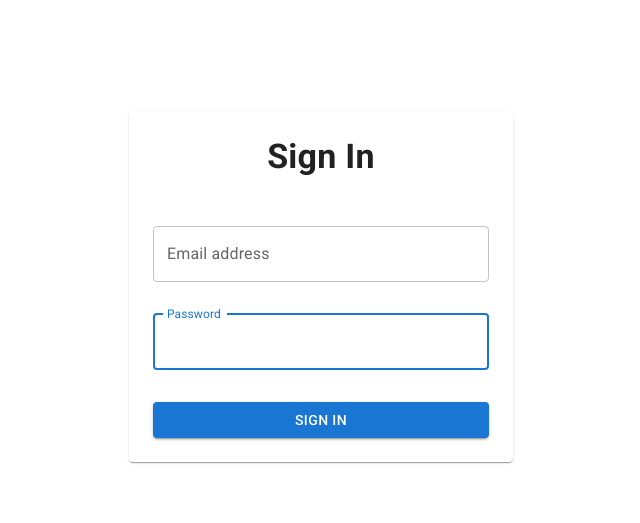
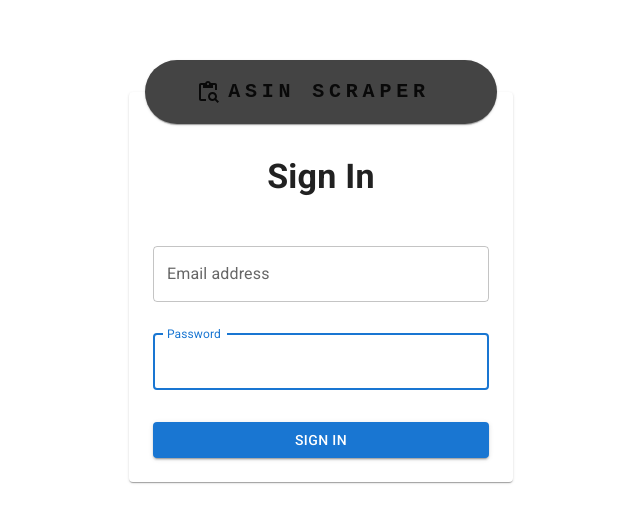
Before and after one commit to bayramkzk/asin-scraper, a Next.js app: page /auth/signin in a window 1280 px wide. Shown: the part 113-636 px from the top of the page, without its empty margins (319-959 px from the left). Built offline with nearby package versions, Linux system fonts and the light colour scheme.

Commit message:
Add logo label to sign in page

```diff
--- a/components/LogoLabelDesktop.tsx
+++ b/components/LogoLabelDesktop.tsx
@@ -1,18 +1,18 @@
 import ContentPasteSearchIcon from "@mui/icons-material/ContentPasteSearch";
 import Typography from "@mui/material/Typography";
 
-export default function LogoLabelDesktop() {
+export default function LogoLabelDesktop({responsive}: { responsive?: boolean } = { responsive: true }) {
   return (
     <>
       <ContentPasteSearchIcon
-        sx={{ display: { xs: "none", md: "flex" }, mr: 1 }}
+        sx={{ display: responsive ? { xs: "none", md: "flex" } : {}, mr: 1 }}
       />
       <Typography
         variant="h6"
         noWrap
         sx={{
           mr: 2,
-          display: { xs: "none", md: "flex" },
+          display: responsive ? { xs: "none", md: "flex" } : {},
           fontFamily: "monospace",
           fontWeight: 700,
           letterSpacing: ".3rem",
--- a/pages/auth/signin.tsx
+++ b/pages/auth/signin.tsx
@@ -1,3 +1,5 @@
+import LogoLabelDesktop from "@/components/LogoLabelDesktop";
+import LogoLabelMobile from "@/components/LogoLabelMobile";
 import RhfTextField from "@/components/RhfTextField";
 import { Alert } from "@mui/material";
 import Box from "@mui/material/Box";
@@ -55,14 +57,35 @@ export default function SignInPage() {
           width: "24rem",
           gap: "2rem",
           padding: "1.5rem",
+          position: "relative",
         }}
         onSubmit={handleSubmit(onSubmit)}
       >
+        <Paper
+          sx={{
+            display: "flex",
+            justifyContent: "center",
+            alignItems: "center",
+            width: "calc(100% - 2rem)",
+            padding: "1rem",
+            background: "#444",
+            borderRadius: "5rem",
+            position: "absolute",
+            top: 0,
+            transform: "translateY(-50%)",
+            left: "1rem",
+            right: "1rem",
+          }}
+        >
+          <LogoLabelDesktop />
+        </Paper>
+
         <Typography
           variant="h4"
           fontWeight={700}
           textAlign="center"
           marginBottom={2}
+          marginTop={5}
         >
           Sign In
         </Typography>
```
